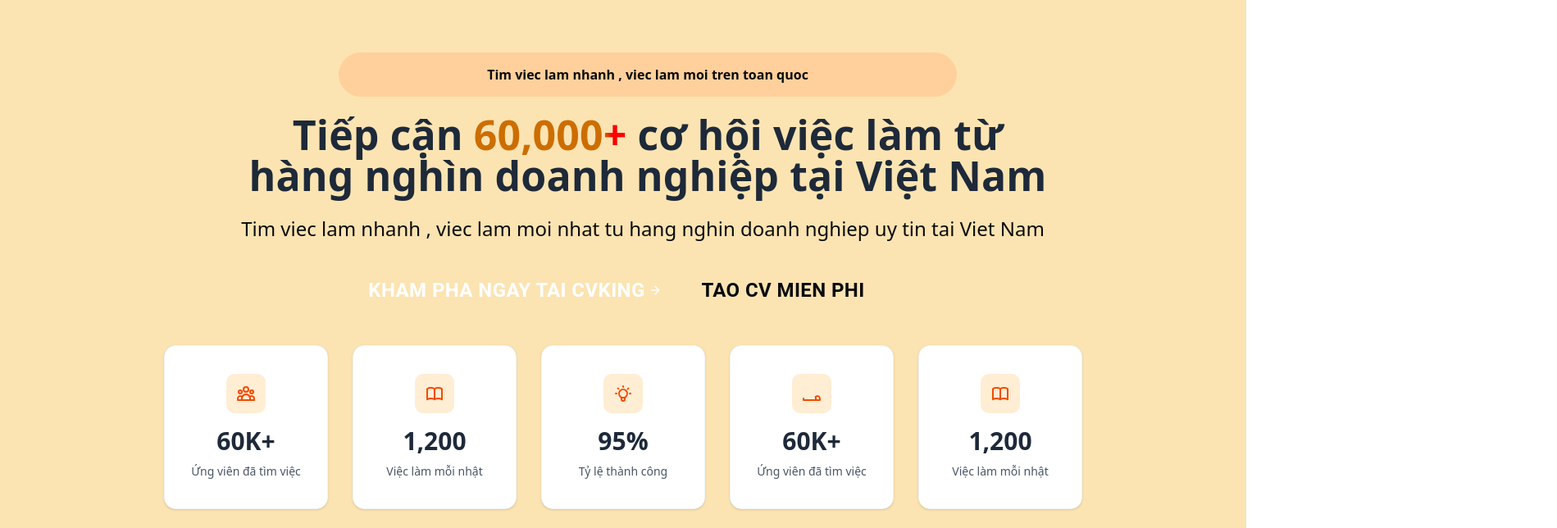
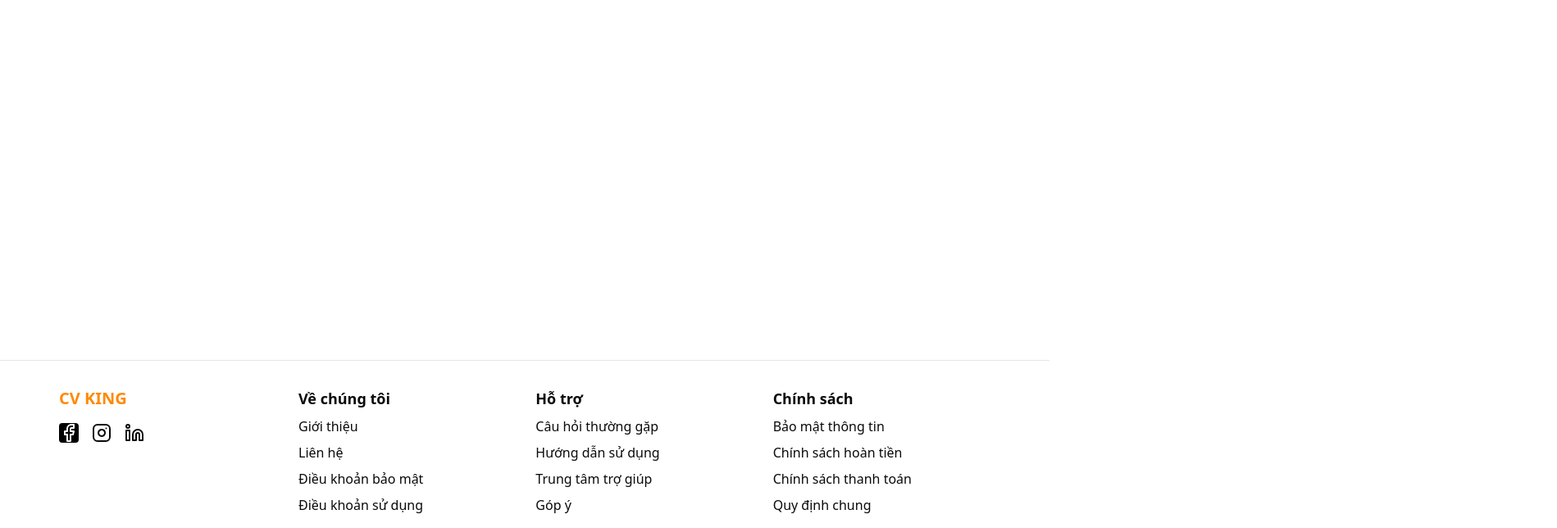
Before and after one commit to HaiLammm/workflow-frontend, a Next.js app: page / in a window 1280 px wide. Shown: the part 80-724 px from the top of the page at 82% size, 1899 px wide, since content can reach past the window. Built offline with nearby package versions, Linux system fonts and the light colour scheme.

Commit message:
#5 modified

```diff
--- a/src/app/(client)/(home)/page.tsx
+++ b/src/app/(client)/(home)/page.tsx
@@ -1,13 +1,11 @@
 import React from "react";
-import SearchSection from "@/components/ui/client/home/SearchSection";
 
 
 const HomePage = () => {
   return (
     <>
       <div className="w-[1520px] mx-auto">
-        <SearchSection />
-
+                <h3>Xin chao</h3>
 </div>
     </>
   );
--- a/src/components/ui/client/home/SearchSection.tsx
+++ /dev/null
@@ -1,115 +0,0 @@
-"use client";
-
-import { ArrowRight } from "lucide-react";
-
-import React, { useState, useRef } from "react";
-import Link from "next/link";
-import { Button } from "@mui/material";
-const SearchSection: React.FC = () => {
-    const [statsData, setStatsData] = useState([
-        {
-            id: 1,
-            number: "60K+",
-            description: "Ứng viên đã tìm việc",
-            icon: (
-                <path strokeLinecap="round" strokeLinejoin="round" strokeWidth="2" d="M17 20h5v-2a3 3 0 00-5.356-1.857M17 20H7m10 0v-2c0-.656-.126-1.283-.356-1.857M7 20H2v-2a3 3 0 015.356-1.857M7 20v-2c0-.656.126-1.283.356-1.857m0 0a5.002 5.002 0 019.288 0M15 7a3 3 0 11-6 0 3 3 0 016 0zm6 3a2 2 0 11-4 0 2 2 0 014 0zM7 10a2 2 0 11-4 0 2 2 0 014 0z" />
-            )
-        },
-        {
-            id: 2,
-            number: "1,200",
-            description: "Việc làm mỗi nhật",
-            icon: (
-                <path strokeLinecap="round" strokeLinejoin="round" strokeWidth="2" d="M12 6.253v13m0-13C10.832 5.477 9.246 5 7.5 5S4.168 5.477 3 6.253v13C4.168 18.477 5.754 18 7.5 18s3.332.477 4.5 1.253m0-13C13.168 5.477 14.754 5 16.5 5c1.747 0 3.332.477 4.5 1.253v13C19.832 18.477 18.246 18 16.5 18c-1.746 0-3.332.477-4.5 1.253" />
-            )
-        },
-        {
-            id: 3,
-            number: "95%",
-            description: "Tỷ lệ thành công",
-            icon: (
-                <path strokeLinecap="round" strokeLinejoin="round" strokeWidth="2" d="M9.663 17h4.673M12 3v1m6.364 1.636l-.707.707M21 12h-1M4 12H3m3.343-5.657l-.707-.707m2.828 9.9a5 5 0 117.072 0l-.548.547A3.374 3.374 0 0014 18.469V19a2 2 0 11-4 0v-.531c0-.895-.356-1.754-.988-2.386l-.548-.547z" />
-            )
-        },
-        {
-            id: 4,
-            number: "60K+",
-            description: "Ứng viên đã tìm việc",
-            icon: (
-                <path strokeLinecap="round" strokeLinejoin="round" strokeWidth="2" d="M17 20h5v-2a3 3 0 00-5.356-1.857M17 20H7m10 0v-2c0-.656-.126-1.283-.356-1.857M7 20H2v-2a3 3 0 515.356-1.857M7 20v-2c0-.656.126-1.283.356-1.857m0 0a5.002 5.002 0 019.288 0M15 7a3 3 0 11-6 0 3 3 0 016 0zm6 3a2 2 0 11-4 0 2 2 0 014 0zM7 10a2 2 0 11-4 0 2 2 0 014 0z" />
-            )
-        },
-        {
-            id: 5,
-            number: "1,200",
-            description: "Việc làm mỗi nhật",
-            icon: (
-                <path strokeLinecap="round" strokeLinejoin="round" strokeWidth="2" d="M12 6.253v13m0-13C10.832 5.477 9.246 5 7.5 5S4.168 5.477 3 6.253v13C4.168 18.477 5.754 18 7.5 18s3.332.477 4.5 1.253m0-13C13.168 5.477 14.754 5 16.5 5c1.747 0 3.332.477 4.5 1.253v13C19.832 18.477 18.246 18 16.5 18c-1.746 0-3.332.477-4.5 1.253" />
-            )
-        },
-
-    ]);
-    const StatsCard = ({ card }) => {
-        return (
-            <div className="bg-white rounded-xl shadow-sm hover:shadow-md transition-shadow duration-300 p-6 border border-gray-100 w-[200px] h-[200px] ml-[15px] mr-[15px]">
-                <div className="flex flex-col items-center text-center h-full justify-center">
-                    {/* Icon */}
-                    <div className="w-12 h-12 bg-orange-100 rounded-lg flex items-center justify-center mb-4">
-                        <svg className="w-6 h-6 text-orange-600" fill="none" stroke="currentColor" viewBox="0 0 24 24">
-                            {card.icon}
-                        </svg>
-                    </div>
-                    {/* Number */}
-                    <div className="text-3xl font-bold text-gray-800 mb-2">{card.number}</div>
-                    {/* Description */}
-                    <div className="text-sm text-gray-600 leading-relaxed">{card.description}</div>
-                </div>
-            </div>
-        );
-    };
-
-    return (
-        <div
-            className="w-full mx-auto py-5 px-6 h-[708px] bg-[#FBE4B2]"
-
-        >
-            <div className="ml-[389px] mt-[64px] w-[754px] h-[54px] rounded-[50px] bg-[#FFD09B] flex items-center justify-center">
-
-                <p className="text-[20] font-bold">Tim viec lam nhanh , viec lam moi tren toan quoc </p>
-            </div>
-            <div className="mt-[21px] ml-[267px] w-[998px] h-[100px]">
-                <div className="text-center">
-                    <p className="text-[50px] font-bold text-gray-800" style={{ letterSpacing: "0.1px", lineHeight: "50px", }}>
-                        Tiếp cận{' '}
-                        <span className="text-[50px] font-bold" style={{
-                            background: 'linear-gradient(90deg, #CD6D00 0%, #CD6D00 85%, #FF0000 91%, #FF0000 100%)',
-                            WebkitBackgroundClip: 'text',
-                            color: 'transparent'
-                        }}>60,000+</span>{' '}
-                        cơ hội việc làm từ hàng nghìn doanh nghiệp tại Việt Nam
-                    </p>
-                </div>
-
-            </div>
-            <div className="w-[1010px] h-[29px] mt-[25px] ml-[255px] flex items-center justify-center text-[24px]">
-
-                <p>Tim viec lam nhanh , viec lam moi nhat tu hang nghin doanh nghiep uy tin tai Viet Nam</p>
-            </div>
-            <div className="w-full h-[71px] mt-[25px] ml-[403px]  inline-flex items-center gap-1" >
-                <Button className="w-[402px] h-[71px] bg-[#DA5D1A] flex items-center justify-center rounded-[50px]" variant={"link"}><Link className="inline-flex items-center gap-1 text-[24px] font-bold text-[#FFFFFF]" href={"/login"}>Kham Pha ngay tai CVKING <ArrowRight className="w-4 h-4" /> </Link></Button>
-                <Button variant={"outline"} className="w-[244px] h-full ml-[30px] rounded-[50px]"  ><Link href={"#"} className="font-bold text-[24px]">Tao CV mien phi</Link></Button>
-            </div>
-            <div className=" p-8 min-h-screen">
-                <div className="max-w-7xl mx-auto">
-                    <div className="flex flex-wrap justify-center mb-8">
-                        {statsData.map((card) => (
-                            <StatsCard key={card.id} card={card} />
-                        ))}
-                    </div>
-                </div>
-            </div>
-        </div>
-    );
-};
-
-export default SearchSection;
```
